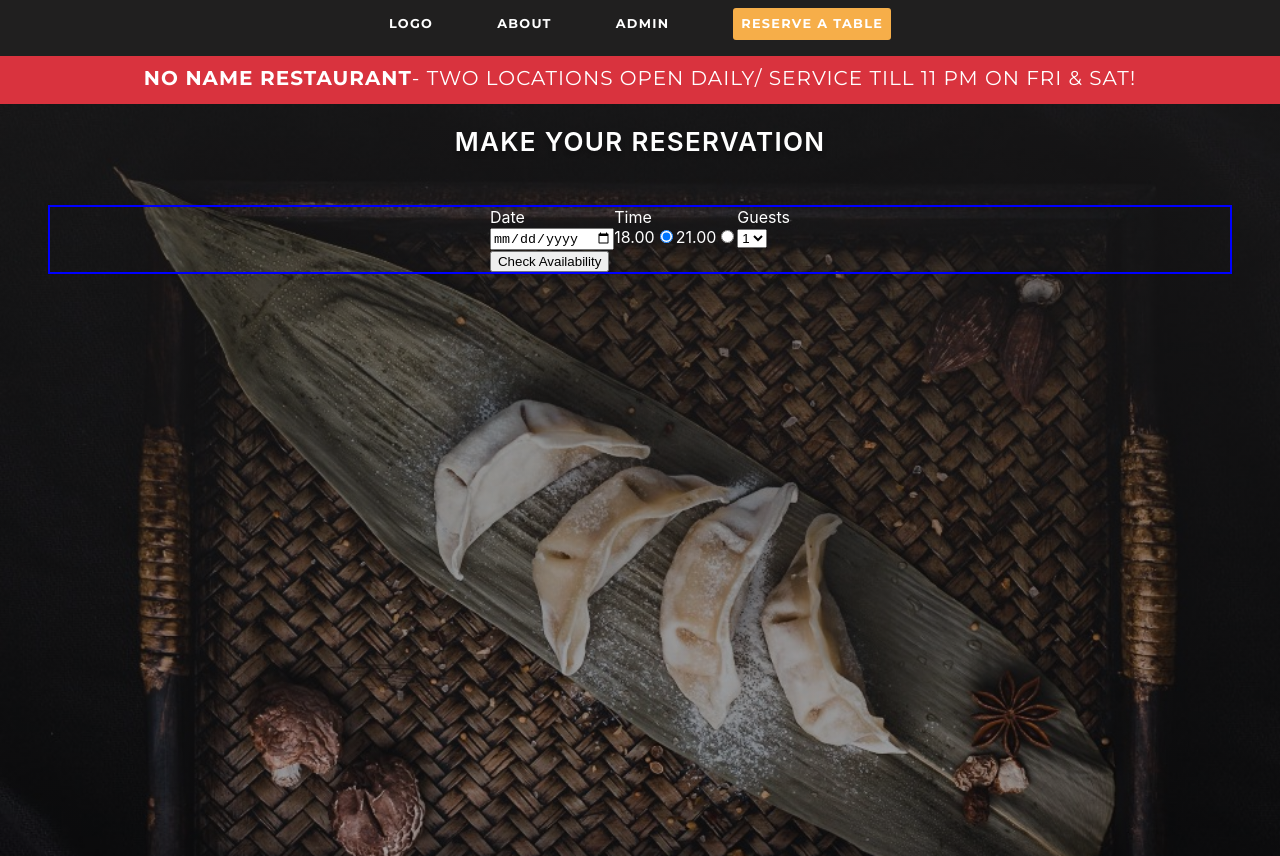
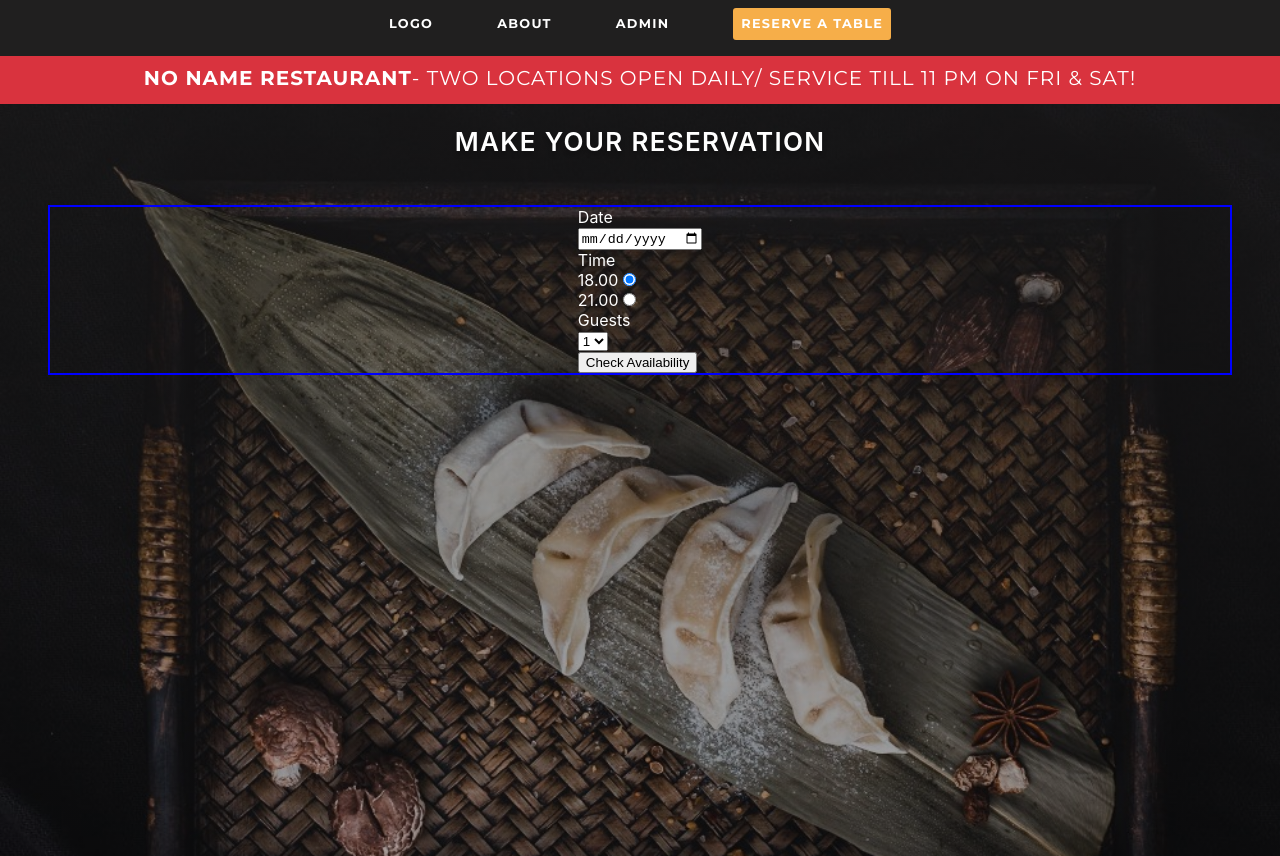
Before and after one commit to jakobedeus/restaurant_frontend, a React (Create React App) app: page /Booking in a window 1280 px wide. Built offline with nearby package versions, Linux system fonts and the light colour scheme.

Commit message:
fix syntax

```diff
--- a/src/components/Booking/CheckBooking/CheckBooking.tsx
+++ b/src/components/Booking/CheckBooking/CheckBooking.tsx
@@ -60,7 +60,7 @@ class CheckBooking extends React.Component<ICheckBookingProps, {}>  {
                         <div className="form-group-date form-row">
                             <label className="date">
                                 Date
-                        </label>
+                             </label>
                             <div className="date-input">
                                 <input
                                     type="date"
@@ -72,25 +72,26 @@ class CheckBooking extends React.Component<ICheckBookingProps, {}>  {
                             </div>
                         </div>
 
-                        <div className="form-group form-row">
-                            <label className="col-md-2 col-form-label text-md-right" htmlFor="time">
+                        <div className="form-group-time form-row">
+                            <label className="time">
                                 Time
                             </label>
-                            <div className="col-md-10">
+                            <div className="input-radio-group">
                                 <label htmlFor="time18">18.00</label>
                                 <input type="radio" name="bookingTime" id="time18" value="18" checked onChange={this.handleTimeChange} />
-
+                            </div>
+                            <div className="input-radio-group">
                                 <label htmlFor="time21">21.00</label>
                                 <input type="radio" name="bookingTime" id="time21" value="21" onChange={this.handleTimeChange} />
+                            </div>
 
-                            </div>
                         </div>
 
-                        <div className="form-group form-row">
-                            <label className="col-md-2 col-form-label text-md-right">
+                        <div className="form-group-guests form-row">
+                            <label className="guests">
                                 Guests
                         </label>
-                            <div className="col-md-10">
+                            <div className="input-select-guests">
                                 <select name="bookingNumberOfGuests" onChange={this.handleSelectChange} value={this.props.numberOfGuestsState}>
                                     <option value="1">1</option>
                                     <option value="2">2</option>
@@ -104,7 +105,7 @@ class CheckBooking extends React.Component<ICheckBookingProps, {}>  {
                         </div>
 
                         <div className="button-check">
-                            <button type="submit" className="btn btn-primary">
+                            <button type="submit" className="btn-check">
                                 Check Availability
                             </button>
                         </div>
--- a/src/components/Booking/CheckBooking/scss/CheckBooking.scss
+++ b/src/components/Booking/CheckBooking/scss/CheckBooking.scss
@@ -1,16 +1,138 @@
+@import '../../../../scss/base.scss';
+
 .reservation-check-block {
     display: flex;
     border: 2px solid blue;
     justify-content: center;
     margin: 3rem;
     color: #fff;
+}
 
-    .inputs-group {
-        display: flex;
-        flex-direction: row;
+    // .inputs-group {
+    //     display: flex;
+    //     flex-direction: row;
+    //     padding: 1.25rem;
 
-        .button-check {
+    //     .form-row {
+    //         padding: 3rem;
+    //     }
 
-        }
-    }
-}
+    //     .form-group-date {
+
+    //         label {
+    //             font-size: 24px;
+    //             line-height: 29px;
+    //             letter-spacing: 0.05em;
+    //         }
+
+    //         input {
+    //         box-sizing: border-box;
+    //         -webkit-box-sizing: border-box;
+    //         -moz-box-sizing: border-box;
+    //         outline: none;
+    //         display: block;
+    //         width: 100%;
+    //         padding: 7px;
+    //         border: none;
+    //         border-bottom: 1px solid #ddd;
+    //         background: transparent;
+    //         margin-bottom: 10px;
+    //         height: 45px;
+    //         font-weight: 400;
+    //         font-size: 18px;
+    //         color: #fff;
+
+    //          }
+
+    //     }
+
+    //     .form-group-time {
+
+    //         label {
+    //             font-size: 24px;
+    //             line-height: 29px;
+    //             letter-spacing: 0.05em;
+    //         }
+
+    //         .input-radio-group {
+
+    //             input[type=radio]{
+    //                 position: absolute;
+    //                 // visibility: hidden;
+
+    //                 &:checked {
+    //                     display: block;
+    //                     position: absolute;
+    //                     border: 5px solid #AAAAAA;
+    //                     border-radius: 100%;
+    //                     height: 25px;
+    //                     width: 25px;
+    //                     top: 30px;
+    //                     left: 20px;
+    //                     z-index: 5;
+    //                     transition: border .25s linear;
+    //                     -webkit-transition: border .25s linear;
+
+    //                     &:hover {
+    //                         border: 5px solid #FFFFFF;
+    //                       }
+    //                 }
+    //             }
+
+    //             label{
+    //                 display: block;
+    //                 position: relative;
+    //                 font-weight: 300;
+    //                 font-size: 1em;
+    //                 // padding: 25px 25px 25px 80px;
+    //                 margin: auto;
+    //                 height: 30px;
+    //                 z-index: 9;
+    //                 cursor: pointer;
+    //                 -webkit-transition: all 0.25s linear;
+
+    //                 :hover {
+    //                     color: $secondary;
+    //                 }
+    //             }
+    //         }
+    //     }
+
+    //     .form-group-guests {
+
+    //         label {
+    //             font-size: 24px;
+    //             line-height: 29px;
+    //             letter-spacing: 0.05em;
+    //         }
+    //     }
+
+
+
+
+
+
+
+
+        // .button-check {
+
+        //     .btn-check {
+        //         background-color: $primary;
+        //         border-radius: 3px;
+        //         padding: 0.3rem 0.5rem;
+        //         display: inline-block;
+        //         cursor: pointer;
+        //         color: #FFFFFF;
+        //         font-size: 16px;
+        //         font-weight: 700;
+        //         padding: 8px 18px;
+        //         text-decoration: none;
+        //         text-transform: uppercase;
+
+        //         &:hover {
+        //             background-color: $secondary;
+        //             color: white;
+        //         }
+        //     }
+
+        // }
```
